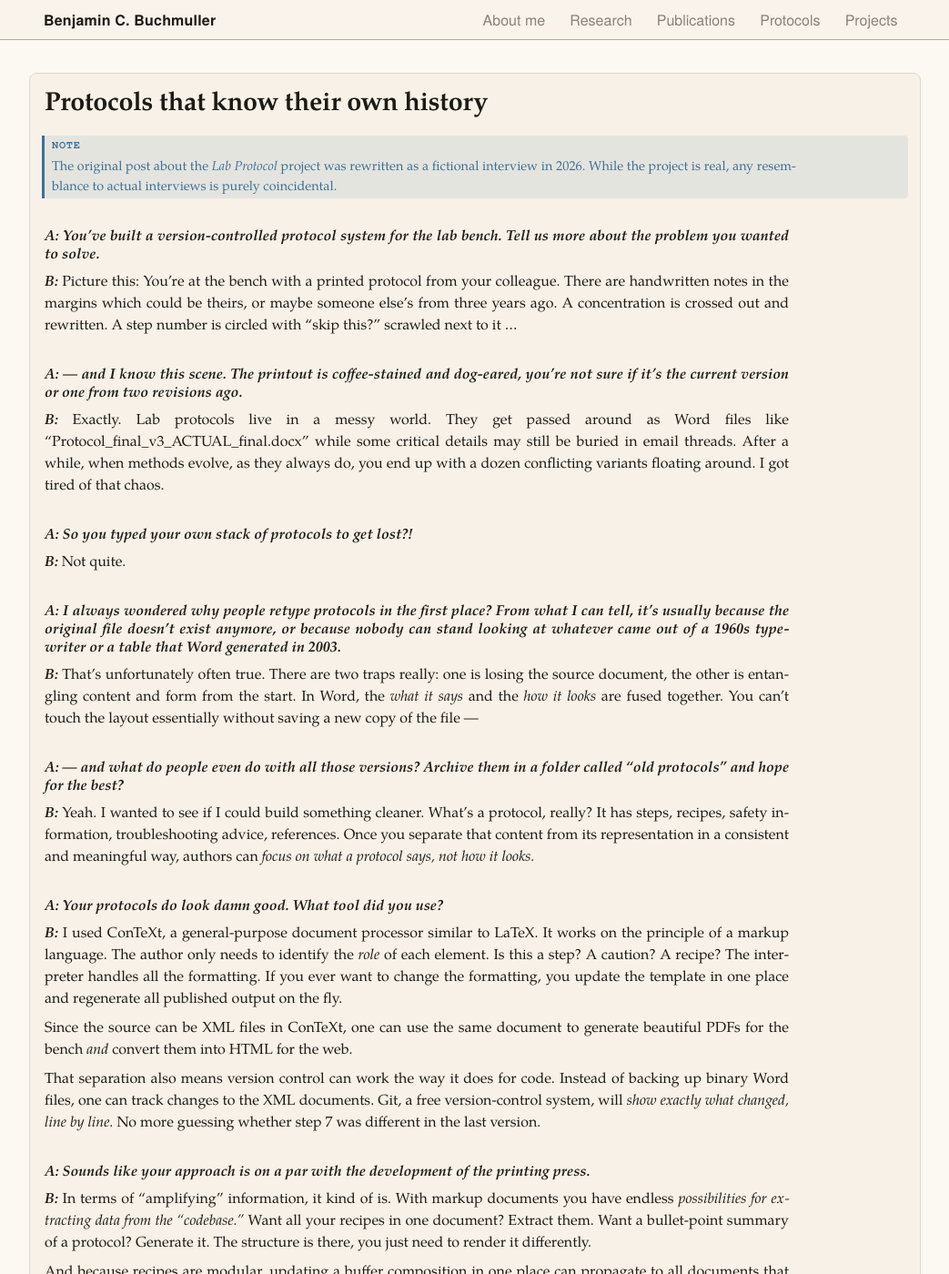
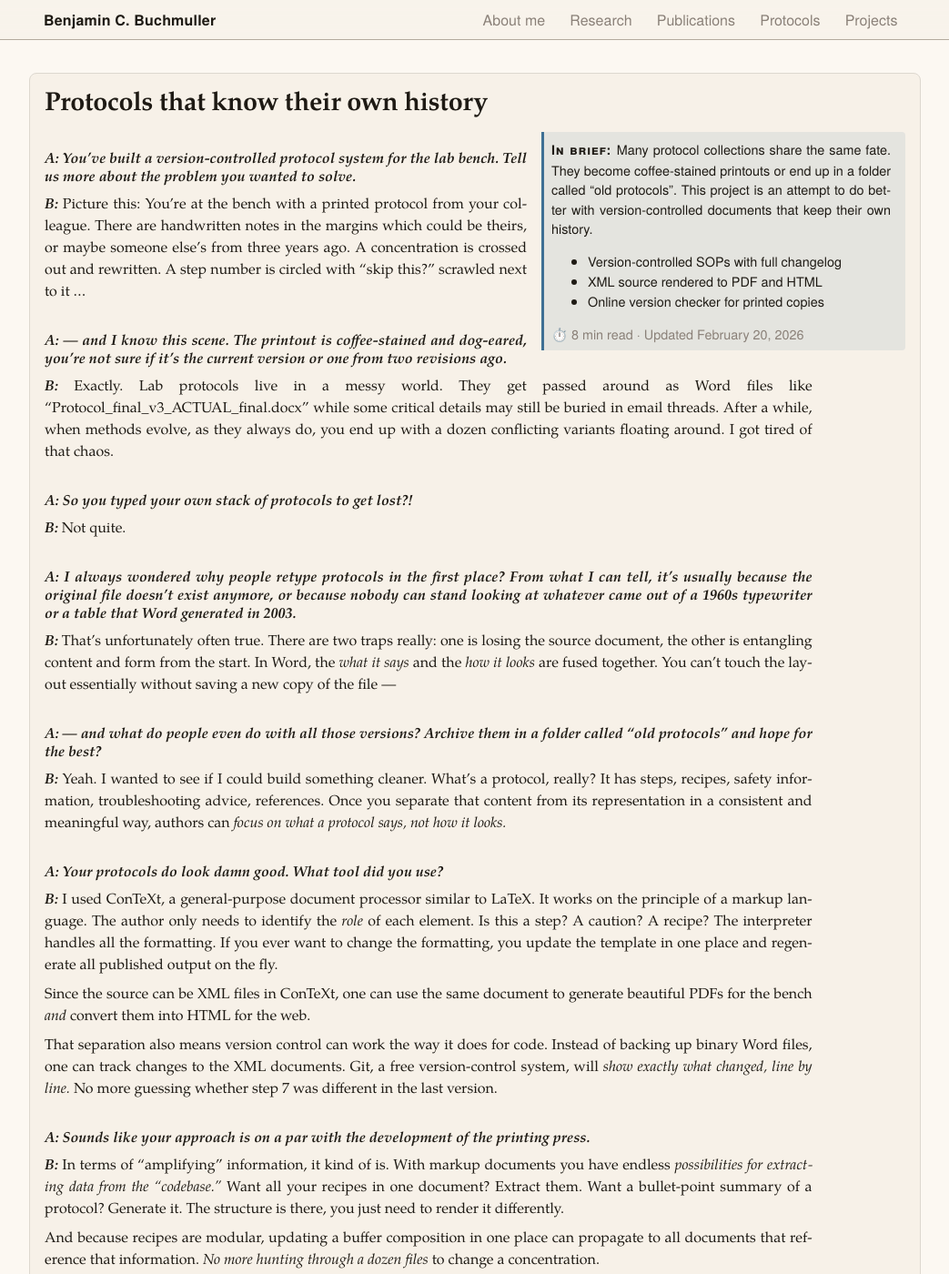
Before and after one commit to benjbuch/benjbuch.github.io, a Jekyll site: the page built from _projects/protocols-about.md, in a window 1280 px wide and 1400 px high. Shown: the whole window at 91% size, without its empty margins (118-1161 px from the left). Built offline with Jekyll 4.4.1, drawn with Linux system fonts in a browser that asks for light colours; some of the changed text lies outside the part shown.

Commit message:
Add project summary and history elements

```diff
--- a/_projects/protocols-about.md
+++ b/_projects/protocols-about.md
@@ -3,12 +3,19 @@ layout: projects
 title: Protocols that know their own history
 weight: 1
 author: Benjamin Buchmuller
+minutes: 8 min
+last_modified_at: 2026-02-20
 excerpt: How lab protocols can be tracked, built, and published in print and online
 ---
 
-<div class="callout-blue" label="Note">
-  <span class="label">Note</span>
-  The original post about the *Lab Protocol* project was rewritten as a fictional interview in 2026. While the project is real, any resemblance to actual interviews is purely coincidental.
+<div class="project-summary">
+  <p>Many protocol collections share the same fate. They become coffee-stained printouts or end up in a folder called "old protocols". This project is an attempt to do better with version-controlled documents that keep their own history.</p>
+  <ul>
+    <li>Version-controlled SOPs with full changelog</li>
+    <li>XML source rendered to PDF and HTML</li>
+    <li>Online version checker for printed copies</li>
+  </ul>
+   <p class="meta">⏱️ {{ page.minutes }} read · Updated {{ page.last_modified_at | date: "%B %d, %Y" }}</p>
 </div>
 
 #### ___A: You've built a version-controlled protocol system for the lab bench. Tell us more about the problem you wanted to solve.___
@@ -98,3 +105,7 @@ ___B:___ Currently, this is a personal system that works for me, and I'm not cla
 ___B:___ Right now, I've started sharing my small personal collection. I use these protocols. I revise them. I track their history. But I'm curious whether others find value in this work too. So, if you're working in a related field, try one. If you're technically curious, check out how it's built. If you spot an error or have feedback, let me know. Maybe this will resonate with someone who's tired of "Protocol_final_v3_ACTUAL_final.docx." Maybe it won't.
 
 #### ___A: I shall look forward to scanning the QR code on my next printed protocol then. Assuming, I can find it under the coffee stains.___
+
+<div class="project-history">
+  <p>The original post was rewritten as fictional interview in 2026. While the project is real, any resemblance to actual interviews is purely coincidental.</p>
+</div>
--- a/_sass/_projects.scss
+++ b/_sass/_projects.scss
@@ -1,14 +1,14 @@
-.project-container h1,
-.project-container h2,
-.project-container h3,
-.project-container h4,
-.project-container p,
-.project-container ol,
-.project-container ul {
+.project-container {
   text-align: justify;
-  margin-right: 8em;
   hyphens: auto;
-  -webkit-hyphens: auto;
+}
+
+.project-container .card {
+  margin-right: 0;
+}
+
+.project-container .card > *:not(.project-summary) {
+  margin-right: clamp(1rem, 8vw, 8em);
 }
 
 //.project-container strong,
@@ -16,3 +16,60 @@
 //  box-shadow: inset 0 -0.4em 0 rgba(255, 255, 0, 0.4);
 //  font-weight: bold;
 //}
+
+.project-summary {
+  background: var(--accent-blue-a);
+  border-left: #{$spine} solid var(--accent-blue);
+  border-radius: 0 #{$round-s} #{$round-s} 0;
+  float: right;
+  font-family: var(--font-sans);
+  font-size: 0.9rem;
+  margin-top: calc(1.5 * var(--pad-m));
+  margin-left: var(--pad-l);
+  padding: 0 var(--pad-m) var(--pad-s) var(--pad-m);
+  width: 50ch;
+}
+
+.project-summary p:first-of-type::before {
+  content: "In brief: ";
+  font-weight: 700;
+  font-variant: small-caps;
+  letter-spacing: 0.05em;
+};
+
+.project-summary .meta {
+  color: var(--text-secondary);
+  margin-top: var(--pad-m);
+  margin-bottom: var(--pad-s);
+}
+
+.project-history {
+  margin-top: calc(2 * var(--pad-l));
+  border-top: #{$line-m} solid var(--border-subtle);
+  color: var(--text-secondary);
+}
+
+.project-history p::before {
+  content: "Update: ";
+  font-weight: 700;
+  font-variant: small-caps;
+  letter-spacing: 0.05em;
+}
+
+// ============================================================================
+// Media Queries
+// ============================================================================
+
+@media (max-width: #{$bp-l}) {
+  .protocol-summary {
+    float: none;
+    width: 100%;
+    margin: var(--pad-l) 0;
+  }
+}
+
+@media (max-width: #{$card-w}) {
+  .project-container .card > * {
+    margin-right: 0;
+  }
+}
```
